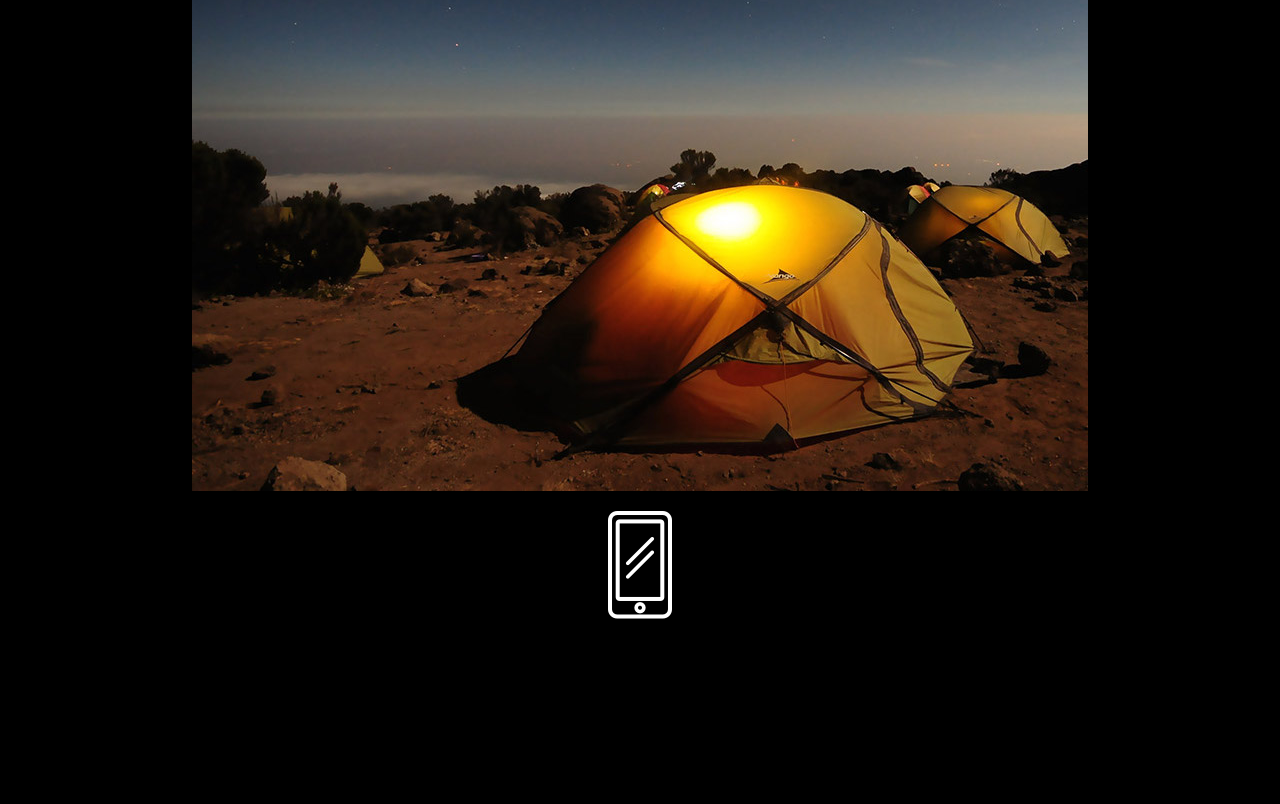
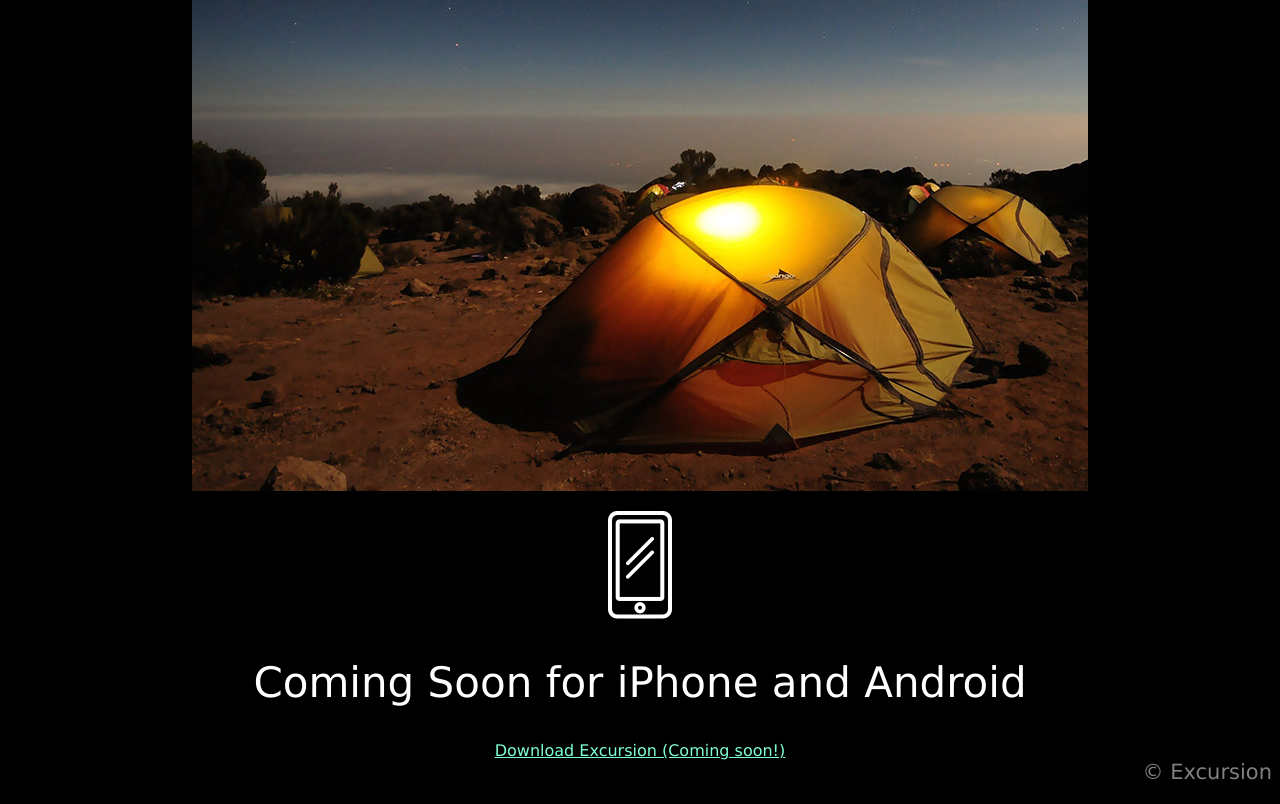
Before and after one commit to peachyhanna/excursion, a plain HTML site: page index.html in a window 1280 px wide. Shown: the part 509-1313 px from the top of the page. Before the commit the page ends 1148 px from the top, so only its background shows below. Drawn offline with Linux system fonts and the light colour scheme.

Commit message:
Website finished

```diff
--- a/index.html
+++ b/index.html
@@ -20,5 +20,12 @@
 
     <p><img src="resources/images/camp.jpg" alt="Campsite"></p>
     <p><img src="resources/images/phone.png" alt="Phone logo"></p>
+
+    <h2>Coming Soon for iPhone and Android</h2>
+    <a href="#">Download Excursion (Coming soon!)</a>
+
+    <div id="footer">
+      <span>© Excursion</span>
+      </div>
   </body>
 </html>
--- a/resources/css/style.css
+++ b/resources/css/style.css
@@ -25,3 +25,8 @@ span {
   color: Gray;
   font-size: 21px;
 }
+
+#footer {
+  text-align: right;
+  padding-bottom: 12px;
+}
```
